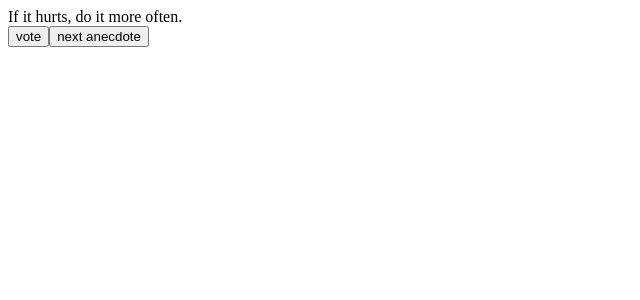
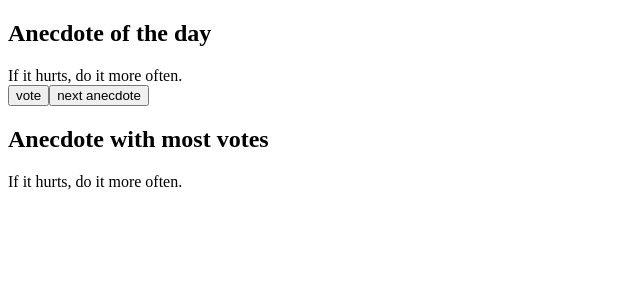
Before and after one commit to jydndev/Fullstack-Open, a React (Vite) app in the folder Part 1/part-1-exercises/: page / in a window 1280 px wide. Both pictures are taken after a click on the button "vote". Shown: the top 300 px of the page, without its empty margins (0-640 px from the left). Built offline with nearby package versions, Linux system fonts and the light colour scheme.

Commit message:
anecdote maxvote feature

```diff
--- a/Part 1/part-1-exercises/src/App2.jsx
+++ b/Part 1/part-1-exercises/src/App2.jsx
@@ -25,11 +25,38 @@ const App2 = () => {
     setVotes(newVotes);
   };
 
+  const getMostVotedAnecdote = () => {
+    let maxVote = 0;
+    let mostVotedIndex = 0;
+    let anyVotes = false;
+
+    for (let i = 0; i < votes.length; i++) {
+      if (votes[i] > maxVote) {
+        maxVote = votes[i];
+        mostVotedIndex = i;
+        anyVotes = true;
+      } else if (votes[i] > 0) {
+        anyVotes = true;
+      }
+    }
+    if (anyVotes) {
+      return anecdotes[mostVotedIndex];
+    } else {
+      return null;
+    }
+  };
+
+  const mostVoted = getMostVotedAnecdote();
+
   return (
     <>
+      <h2>Anecdote of the day</h2>
       <div>{anecdotes[selected]}</div>
       <button onClick={handleVote}>vote</button>
       <button onClick={handleRandomNum}>next anecdote</button>
+
+      <h2>Anecdote with most votes</h2>
+      {mostVoted && <p>{mostVoted}</p>}
     </>
   );
 };
```
